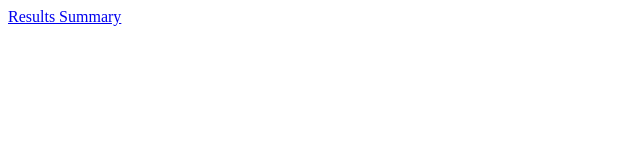
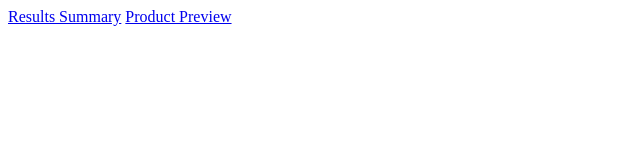
Before and after one commit to victorzix/FrontEndMentor, a plain HTML site: page index.html in a window 1280 px wide. Shown: the whole page, without its empty margins (0-640 px from the left). Drawn offline with Linux system fonts and the light colour scheme.

Commit message:
Update index.html

```diff
--- a/index.html
+++ b/index.html
@@ -8,5 +8,6 @@
 </head>
 <body>
     <a href="./Results summary/index.html">Results Summary</a>
+    <a href="./product-preview-card-component-main/index.html">Product Preview</a>
 </body>
 </html>
```
